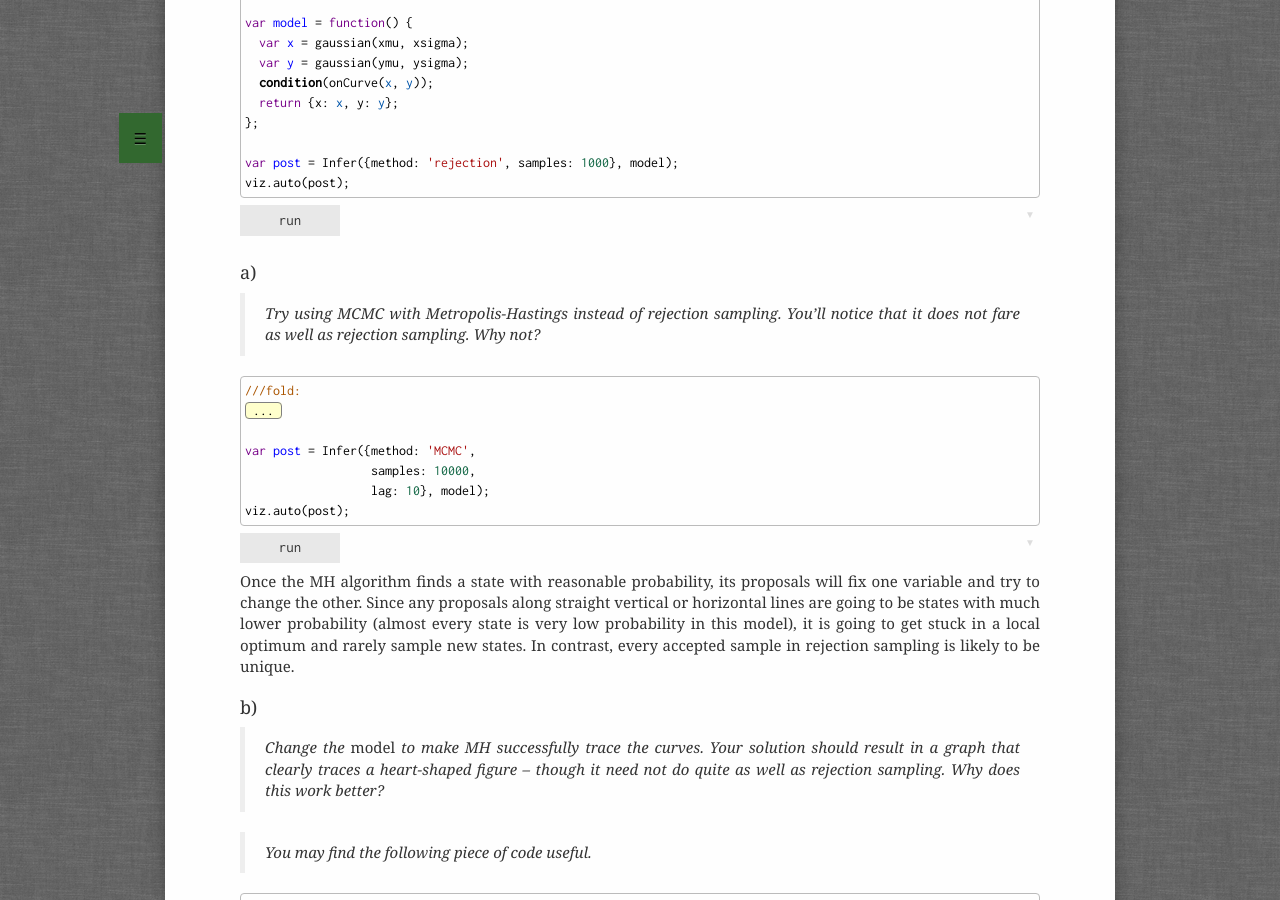
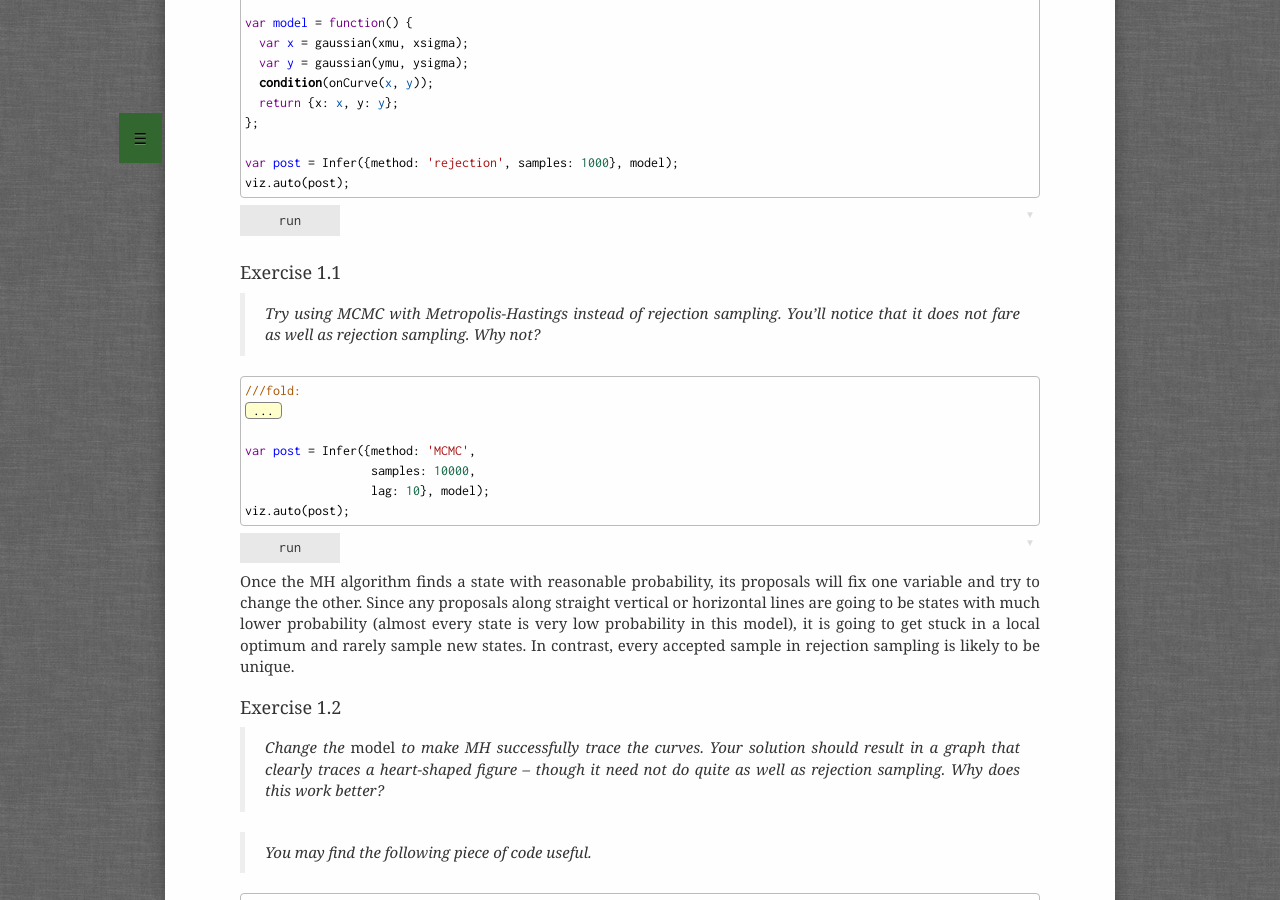
Before and after one commit to probmods/probmods2, a Jekyll site: the page built from solutions/inference-algorithms.md, in a window 1280 px wide and 900 px high, scrolled down 595 px. Built offline with Jekyll 4.4.1, drawn with Linux system fonts in a browser that asks for light colours; a script that is not in the unit is left out.

Commit message:
made exercise numbering consistent in inference algorithms

```diff
--- a/solutions/inference-algorithms.md
+++ b/solutions/inference-algorithms.md
@@ -38,7 +38,7 @@
 viz.auto(post);
 ~~~~
 
-### a)
+### Exercise 1.1
 
 > Try using MCMC with Metropolis-Hastings instead of rejection sampling.
 > You'll notice that it does not fare as well as rejection sampling. Why not?
@@ -78,7 +78,7 @@
 In contrast, every accepted sample in rejection sampling is likely to be unique.
 
 
-### b)
+### Exercise 1.2
 
 > Change the *model* to make MH successfully trace the curves.
 > Your solution should result in a graph that clearly traces a heart-shaped figure -- though it need not do quite as well as rejection sampling.
```
Also changed, not shown: exercises/inference-algorithms.md (+2 -2 lines).
